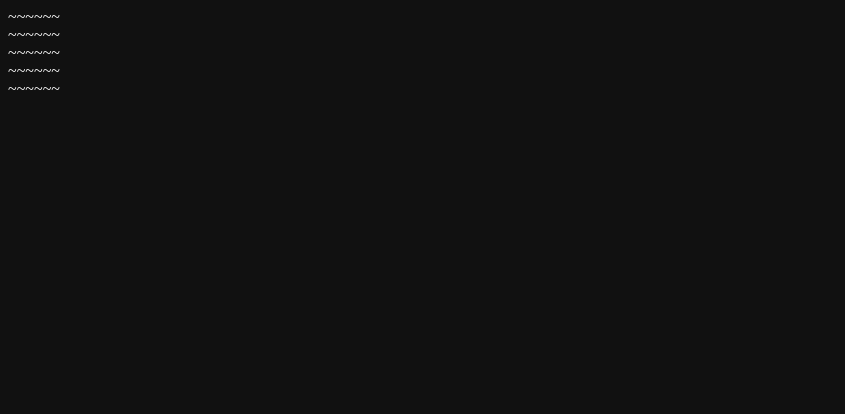
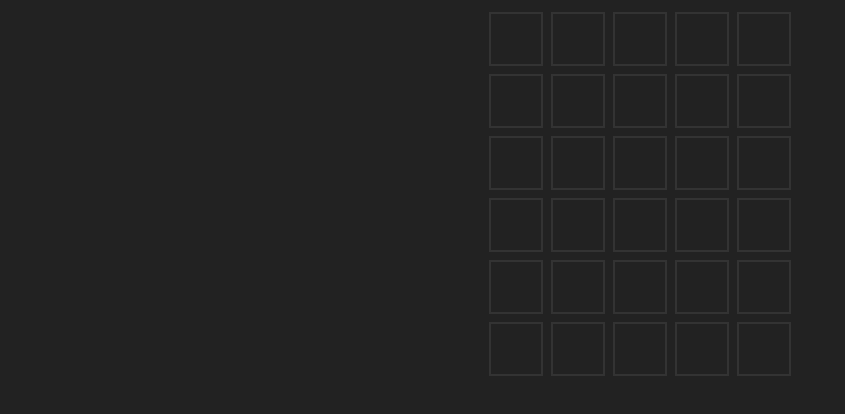
Before and after one commit to followthedopamine/wordle-clone-vue, a Vue app: page / in a window 1280 px wide. Shown: the top 414 px of the page, without its empty margins (0-845 px from the left). Built offline with nearby package versions, Linux system fonts and the light colour scheme.

Commit message:
Added keyboard input to grid

```diff
--- a/src/App.vue
+++ b/src/App.vue
@@ -1,24 +1,84 @@
 <script setup>
-import GridBoxVue from "./components/GridBox.vue";
-const gridSize = [5, 6];
+import GridBox from "./components/GridBox.vue";
+import { ref } from "vue";
 
 const createGrid = ([rows, cols]) => {
-  return new Array(rows).fill(new Array(cols).fill("~"));
+  const g = new Array(rows);
+  for (let i = 0; i < g.length; i++) {
+    g[i] = new Array(cols).fill(" ");
+  }
+  return g;
 };
 
+const inputCharToGrid = (char) => {
+  if (currentCol < wordLength) {
+    grid[currentRow][currentCol] = char;
+    currentCol++;
+  }
+};
+
+const handleKeyboard = (event) => {
+  console.log(event.key);
+  inputCharToGrid(event.key);
+  forceRerender();
+};
+
+const componentKey = ref(0);
+
+const forceRerender = () => {
+  componentKey.value += 1;
+};
+
+const wordLength = 5;
+const numberOfGuesses = 6;
+const gridSize = [numberOfGuesses, wordLength];
 const grid = createGrid(gridSize);
-console.log(grid);
+let currentRow = 0;
+let currentCol = 0;
+document.body.addEventListener("keydown", handleKeyboard);
 </script>
 
 <template>
-  <div class="row" v-for="(row, index) in grid" :key="index">
-    <span class="col" v-for="(col, index) in row" :key="index">{{ col }}</span>
+  <div class="container" :key="componentKey">
+    <div>
+      <div
+        class="row"
+        :class="'row' + index"
+        v-for="(row, index) in grid"
+        :key="'row' + index"
+      >
+        <GridBox
+          v-for="(col, index) in row"
+          :key="'col' + index"
+          :value="col"
+        />
+      </div>
+    </div>
   </div>
 </template>
 
 <style>
+:root {
+  --green: #6aaa64;
+  --yellow: #c9b458;
+  --dark-grey: #333;
+  --light-grey: #555;
+}
+
 body {
-  background-color: #111;
+  background-color: #222;
   color: white;
+  font-size: 30px;
+  font-family: "Clear Sans", "Helvetica Neue", Arial, sans-serif;
+  font-weight: bold;
+}
+.container {
+  display: flex;
+  justify-content: center;
+  align-items: center;
+}
+
+.row {
+  display: flex;
 }
 </style>
--- a/src/components/GridBox.vue
+++ b/src/components/GridBox.vue
@@ -6,7 +6,17 @@ const props = defineProps({
 </script>
 
 <template>
-  <div></div>
+  <span>{{ props.value }}</span>
 </template>
 
-<style></style>
+<style scoped>
+span {
+  display: flex;
+  width: 50px;
+  height: 50px;
+  margin: 4px;
+  justify-content: center;
+  align-items: center;
+  border: 2px solid var(--dark-grey);
+}
+</style>
```
